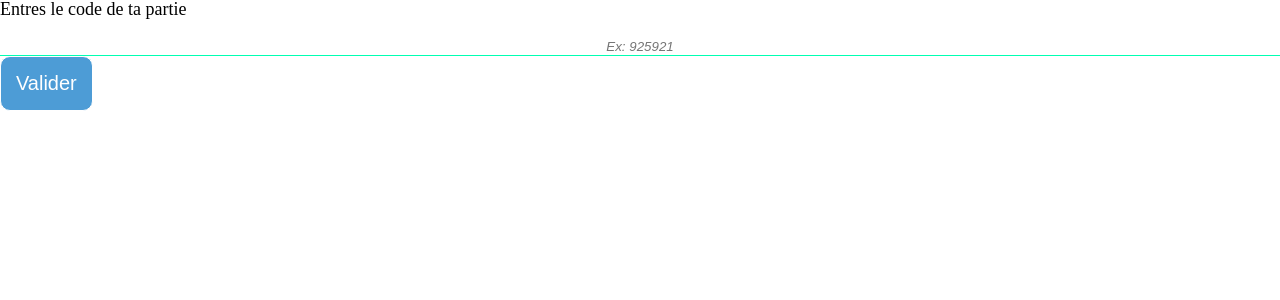
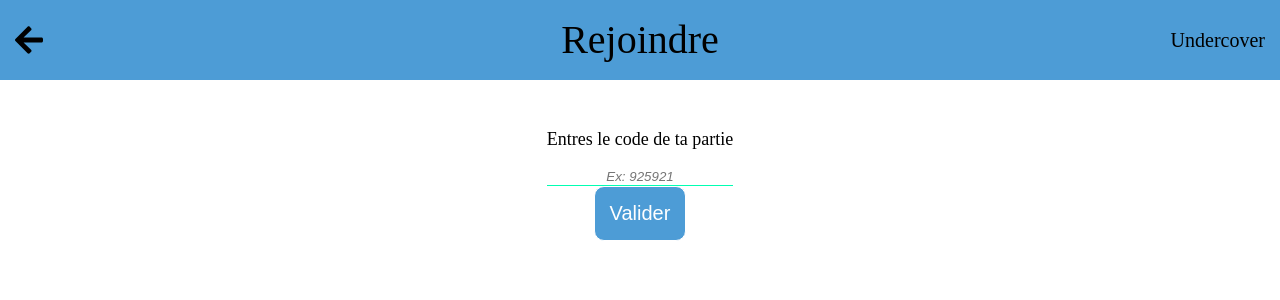
Before and after one commit to clb-app/undercover_frontend_react, a React (Create React App) app: page /rejoindre in a window 1280 px wide. Shown: the top 300 px of the page. Built offline with nearby package versions, Linux system fonts and the light colour scheme.

Commit message:
css updated on JoinParty screen

```diff
--- a/src/containers/JoinParty.js
+++ b/src/containers/JoinParty.js
@@ -7,12 +7,12 @@ import uid2 from "uid2";
 import "./JoinParty.css";
 
 // import des composants
+import Header from "../components/Header";
 import Input from "../components/Input";
 import Button from "../components/Button";
 import EnterPseudo from "../components/EnterPseudo";
 
 const JoinParty = ({ player, api, setPlayerToken }) => {
-  console.log(player);
   const [code, setCode] = useState("");
   const [isPlayerUnknown, setIsPlayerUnknown] = useState(false);
   const [nickname, setNickname] = useState("");
@@ -31,7 +31,7 @@ const JoinParty = ({ player, api, setPlayerToken }) => {
         });
 
         if (response.status === 200) {
-          history.push(`/party/${code}`);
+          history.push(`/partie/${code}`);
         }
       } catch (err) {
         console.log(err);
@@ -55,7 +55,7 @@ const JoinParty = ({ player, api, setPlayerToken }) => {
 
         if (response.status === 200) {
           setPlayerToken(token, response.data.player);
-          history.push(`/party/${response.data.party.code}`);
+          history.push(`/partie/${response.data.party.code}`);
         }
       } catch (err) {
         console.log(err);
@@ -65,12 +65,15 @@ const JoinParty = ({ player, api, setPlayerToken }) => {
 
   return (
     <div className="JoinParty">
+      <Header title="Rejoindre" rightTitle="Undercover" back="/jouer" />
+      <div className="wrapper">
         <Input
           label="Entres le code de ta partie"
           placeholder="Ex: 925921"
           setInput={setCode}
         />
         <Button title="Valider" onClick={handleSubmit} />
+      </div>
       {isPlayerUnknown && (
         <EnterPseudo setInput={setNickname} onClick={handleSubmitWithPseudo} />
       )}
```
Lines whose indentation alone changed are shown as unchanged.
